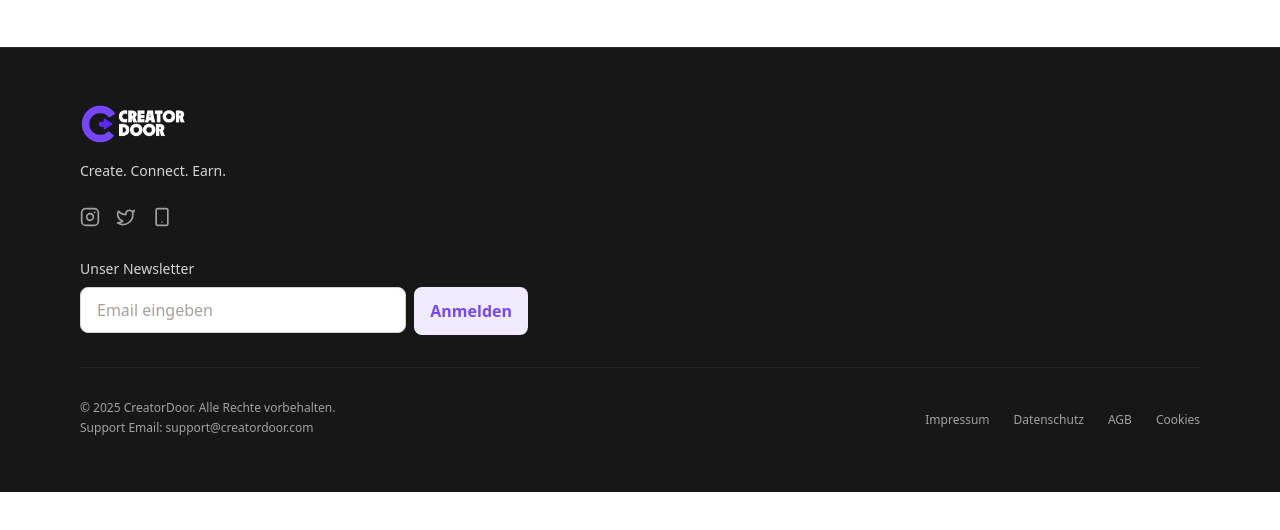
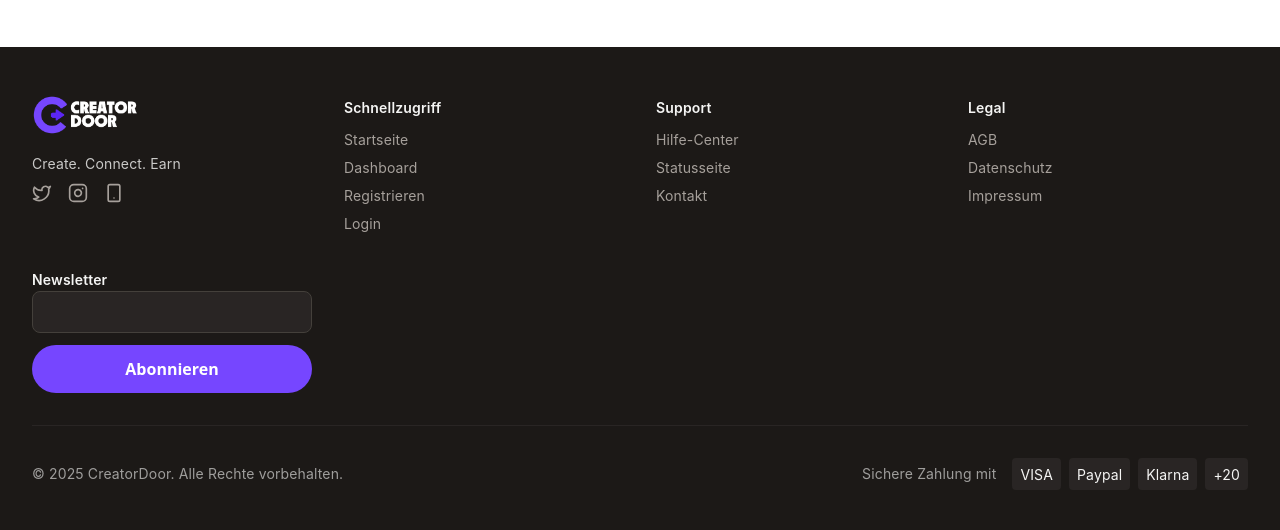
Before and after one commit to avalanche-official/help-creatordoor, a Vue app in the folder frontend/: page / in a window 1280 px wide. Shown: the part 826-1356 px from the top of the page. Before the commit the page ends 1318 px from the top, so only its background shows below. Built offline with nearby package versions, Linux system fonts and the light colour scheme; no server answers; a web font is replaced by a local one.

Commit message:
newupdate

```diff
--- a/frontend/src/components/templates/Footer/Footer.vue
+++ b/frontend/src/components/templates/Footer/Footer.vue
@@ -1,42 +1,33 @@
+<!-- src/components/Footer.vue -->
 <script setup>
 import { ref } from 'vue'
-import { newsletterService } from '@/services/newsletterService'
+import { useRouter } from 'vue-router'
+import newsletterService from '../../../services/newsletterService'
+import Text from '../../atoms/Text/Text.vue'
+import Button from '../../atoms/Button/Button.vue'
+import Icon from '../../atoms/Icon/Icon.vue'
 import Logo from '../../atoms/Logo/Logo.vue'
-import Icon from '../../atoms/Icon/Icon.vue'
-import InputField from '../../molecules/InputField/InputField.vue'
-import Button from '../../atoms/Button/Button.vue'
+const router = useRouter()
 
-const currentYear = new Date().getFullYear()
-const newsletterEmail = ref('')
+// Newsletter state
+const email = ref('')
 const isLoading = ref(false)
 const successMessage = ref('')
 const errorMessage = ref('')
 
-const legalLinks = [
-  { name: 'Impressum', href: '/impressum' },
-  { name: 'Datenschutz', href: '/datenschutz' },
-  { name: 'AGB', href: '/agb' },
-  { name: 'Cookies', href: '/cookie-policy' },
-]
-
-const socialLinks = [
-  { name: 'Instagram', icon: 'instagram', href: 'https://instagram.com/creatordoor_de' },
-  { name: 'Twitter', icon: 'twitter', href: 'https://x.com/creatordoor_de' },
-  { name: 'TikTok', icon: 'smartphone', href: 'https://tiktok.com/@creatordoor_de' },
-]
-
-const handleNewsletterSubmit = async () => {
+// Newsletter subscription handler
+const handleSubscribe = async () => {
   // Clear previous messages
   errorMessage.value = ''
   successMessage.value = ''
 
   // Validate email
-  if (!newsletterEmail.value || !newsletterEmail.value.trim()) {
+  if (!email.value || !email.value.trim()) {
     errorMessage.value = 'Bitte gib eine E-Mail-Adresse ein'
     return
   }
 
-  if (!newsletterEmail.value.includes('@')) {
+  if (!email.value.includes('@')) {
     errorMessage.value = 'Bitte gib eine gültige E-Mail-Adresse ein'
     return
   }
@@ -44,14 +35,16 @@ const handleNewsletterSubmit = async () => {
   isLoading.value = true
 
   try {
+    console.log('📧 Subscribing to newsletter:', email.value)
+
     const result = await newsletterService.subscribe({
-      email: newsletterEmail.value.trim(),
-      source: 'help_center_footer',
+      email: email.value.trim(),
+      source: 'footer_newsletter',
     })
 
     if (result.success) {
       successMessage.value = '🎉 Erfolgreich angemeldet!'
-      newsletterEmail.value = '' // Clear input
+      email.value = '' // Clear input
 
       // Clear success message after 5 seconds
       setTimeout(() => {
@@ -67,107 +60,217 @@ const handleNewsletterSubmit = async () => {
     isLoading.value = false
   }
 }
+
+// Navigation handlers
+const navigateTo = (path) => {
+  router.push(path)
+}
+
+const openExternal = (url) => {
+  window.open(url, '_blank', 'noopener,noreferrer')
+}
+
+const currentYear = new Date().getFullYear()
 </script>
 
 <template>
-  <footer class="bg-neutral-900 border-t border-neutral-800 mt-auto">
-    <div class="mx-auto px-4 py-10 md:py-14 max-w-6xl">
-      <!-- Mobile-First Layout -->
-      <div class="space-y-8">
-        <!-- Logo & Description Section -->
+  <footer class="bg-stone-900 text-stone-100 mt-auto">
+    <div class="max-w-7xl mx-auto px-4 sm:px-6 lg:px-8 py-12">
+      <div class="grid grid-cols-1 md:grid-cols-2 lg:grid-cols-4 gap-8 mb-8">
+        <!-- Column 1: About -->
         <div class="space-y-4">
-          <Logo variant="white" />
-
-          <p class="text-neutral-300 text-sm leading-relaxed max-w-sm">
-            Create. Connect. Earn.
-          </p>
-
-          <!-- Social Media Icons -->
-          <div class="flex items-center gap-4 pt-2">
-            <a
-              v-for="social in socialLinks"
-              :key="social.name"
-              :href="social.href"
-              target="_blank"
-              rel="noopener noreferrer"
-              class="text-neutral-400 hover:text-white transition-colors"
-              :aria-label="social.name"
+          <div class="flex items-center space-x-2">
+            <Logo variant="white" />
+          </div>
+          <Text variant="body-default" color="content-inverse" class="opacity-80">
+            Create. Connect. Earn
+          </Text>
+          <!-- Social Media Links -->
+          <div class="flex space-x-4 pt-2">
+            <button
+              @click="openExternal('https://twitter.com/creatordoor_de')"
+              class="text-stone-400 hover:text-primary-purple transition-colors cursor-pointer"
+              aria-label="Twitter"
             >
-              <Icon :name="social.icon" :size="20" />
-            </a>
-          </div>
-
-          <!-- Newsletter Subscription -->
-          <div class="pt-4 max-w-md">
-            <label for="newsletter-email" class="block text-sm font-medium text-neutral-300 mb-2">
-              Unser Newsletter
-            </label>
-            <form @submit.prevent="handleNewsletterSubmit" class="space-y-2">
-              <div class="flex gap-2">
-                <div class="flex-1">
-                  <InputField
-                    id="newsletter-email"
-                    background="light"
-                    v-model="newsletterEmail"
-                    type="email"
-                    class="bg-white"
-                    placeholder="Email eingeben"
-                    size="default"
-                    rounded="rounded-lg"
-                    :disabled="isLoading"
-                  />
-                </div>
-                <Button
-                  type="submit"
-                  variant="secondary"
-                  class="rounded-lg"
-                  :disabled="isLoading"
-                >
-                  {{ isLoading ? 'Lädt...' : 'Anmelden' }}
-                </Button>
-              </div>
-
-              <!-- Success Message -->
-              <p v-if="successMessage" class="text-green-400 text-sm">
-                {{ successMessage }}
-              </p>
-
-              <!-- Error Message -->
-              <p v-if="errorMessage" class="text-red-400 text-sm">
-                {{ errorMessage }}
-              </p>
-            </form>
+              <Icon name="twitter" :size="20" />
+            </button>
+            <button
+              @click="openExternal('https://instagram.com/creatordoor_de')"
+              class="text-stone-400 hover:text-primary-purple transition-colors cursor-pointer"
+              aria-label="Instagram"
+            >
+              <Icon name="instagram" :size="20" />
+            </button>
+            <button
+              @click="openExternal('https://tiktok.com/creatordoor_de')"
+              class="text-stone-400 hover:text-primary-purple transition-colors cursor-pointer"
+              aria-label="phone"
+            >
+              <Icon name="smartphone" :size="20" />
+            </button>
           </div>
         </div>
 
-        <!-- Divider -->
-        <div class="border-t border-neutral-800"></div>
+        <!-- Column 2: Product -->
+        <div class="space-y-4">
+          <Text variant="body-default-bold" color="content-inverse">Schnellzugriff</Text>
+          <nav class="space-y-1 mt-2">
+            <button
+              @click="openExternal('https://creatordoor.com')"
+              class="cursor-pointer block text-stone-400 hover:text-primary-purple transition-colors text-left"
+            >
+              <Text variant="body-default">Startseite</Text>
+            </button>
+            <button
+              @click="openExternal('https://creatordoor.com/dashboard')"
+              class="cursor-pointer block text-stone-400 hover:text-primary-purple transition-colors text-left"
+            >
+              <Text variant="body-default">Dashboard</Text>
+            </button>
+            <button
+              @click="openExternal('https://creatordoor.com/register')"
+              class="cursor-pointer block text-stone-400 hover:text-primary-purple transition-colors text-left"
+            >
+              <Text variant="body-default">Registrieren</Text>
+            </button>
+            <button
+              @click="openExternal('https://creatordoor.com/login')"
+              class="cursor-pointer block text-stone-400 hover:text-primary-purple transition-colors text-left"
+            >
+              <Text variant="body-default">Login</Text>
+            </button>
+          </nav>
+        </div>
+        <!-- Column 3: Support -->
+        <div class="space-y-4">
+          <Text variant="body-default-bold" color="content-inverse">Support</Text>
+          <nav class="space-y-1 mt-2">
+            <button
+              @click="navigateTo('/')"
+              class="cursor-pointer block text-stone-400 hover:text-primary-purple transition-colors text-left"
+            >
+              <Text variant="body-default">Hilfe-Center</Text>
+            </button>
+            <button
+              @click="openExternal('https://creatordoorstatus.statuspage.io/')"
+              class="cursor-pointer block text-stone-400 hover:text-primary-purple transition-colors text-left"
+            >
+              <Text variant="body-default">Statusseite</Text>
+            </button>
+            <button
+              @click="openExternal('https://creatordoor.com/contact')"
+              class="cursor-pointer block text-stone-400 hover:text-primary-purple transition-colors text-left"
+            >
+              <Text variant="body-default">Kontakt</Text>
+            </button>
+          </nav>
+        </div>
 
-        <!-- Bottom Section: Copyright & Legal -->
-        <div class="space-y-4 md:space-y-0 md:flex md:items-center md:justify-between">
-          <!-- Copyright & Support -->
-          <div class="space-y-1 order-2 md:order-1">
-            <p class="text-neutral-400 text-xs">
-              © {{ currentYear }} CreatorDoor. Alle Rechte vorbehalten.
-            </p>
-            <p class="text-neutral-400 text-xs">
-              Support Email: support@creatordoor.com
-            </p>
+        <!-- Column 3: Support -->
+        <div class="space-y-4">
+          <Text variant="body-default-bold" color="content-inverse">Legal</Text>
+          <nav class="space-y-1 mt-2">
+            <button
+              @click="openExternal('https://creatordoor.com/agb')"
+              class="cursor-pointer block text-stone-400 hover:text-primary-purple transition-colors text-left"
+            >
+              <Text variant="body-default">AGB</Text>
+            </button>
+            <button
+              @click="openExternal('https://creatordoor.com/datenschutz')"
+              class="cursor-pointer block text-stone-400 hover:text-primary-purple transition-colors text-left"
+            >
+              <Text variant="body-default">Datenschutz</Text>
+            </button>
+            <button
+              @click="openExternal('https://creatordoor.com/impressum')"
+              class="cursor-pointer block text-stone-400 hover:text-primary-purple transition-colors text-left"
+            >
+              <Text variant="body-default">Impressum</Text>
+            </button>
+          </nav>
+        </div>
+
+        <!-- Column 4: Newsletter -->
+        <div class="space-y-4">
+          <Text variant="body-default-bold" color="content-inverse">Newsletter</Text>
+
+          <form @submit.prevent="handleSubscribe" class="space-y-3">
+            <!-- Email Input -->
+            <div>
+              <input
+                v-model="email"
+                type="email"
+                placeholder=""
+                :disabled="isLoading"
+                class="w-full px-4 py-2 bg-stone-800 border border-stone-700 rounded-lg text-stone-100 placeholder-stone-500 focus:outline-none focus:ring-1 focus:ring-violet-500 focus:border-transparent transition-all disabled:opacity-50 disabled:cursor-not-allowed"
+              />
+            </div>
+
+            <!-- Submit Button -->
+            <Button
+              type="submit"
+              variant="primary"
+              size="medium"
+              :loading="isLoading"
+              :disabled="isLoading"
+              class="w-full"
+            >
+              {{ isLoading ? 'Wird gesendet...' : 'Abonnieren' }}
+            </Button>
+          </form>
+
+          <!-- Success Message -->
+          <div v-if="successMessage" class="p-3 bg-green-900/30 border border-green-700 rounded-lg">
+            <Text variant="body-default" color="sentiment-positive">
+              {{ successMessage }}
+            </Text>
           </div>
 
-          <!-- Legal Links -->
-          <nav class="order-1 md:order-2">
-            <ul class="flex flex-wrap gap-x-6 gap-y-2">
-              <li v-for="link in legalLinks" :key="link.name">
-                <a
-                  :href="link.href"
-                  class="text-neutral-400 hover:text-white transition-colors text-xs"
-                >
-                  {{ link.name }}
-                </a>
-              </li>
-            </ul>
-          </nav>
+          <!-- Error Message -->
+          <div v-if="errorMessage" class="p-3 bg-red-900/30 border border-red-700 rounded-lg">
+            <Text variant="body-default" color="sentiment-negative">
+              {{ errorMessage }}
+            </Text>
+          </div>
+        </div>
+      </div>
+
+      <!-- Bottom Bar -->
+      <div
+        class="pt-8 border-t border-stone-800 flex flex-col sm:flex-row justify-between items-center space-y-4 sm:space-y-0"
+      >
+        <Text variant="body-default" color="content-inverse" class="opacity-60">
+          © {{ currentYear }} CreatorDoor. Alle Rechte vorbehalten.
+        </Text>
+
+        <!-- Payment Methods -->
+        <div class="flex items-center space-x-4">
+          <Text variant="body-default" color="content-inverse" class="opacity-60">
+            Sichere Zahlung mit
+          </Text>
+          <div class="flex items-center space-x-2">
+            <div class="px-2 py-1 bg-stone-800 rounded">
+              <Text variant="body-default" color="content-inverse" class="text-xs font-medium">
+                VISA
+              </Text>
+            </div>
+            <div class="px-2 py-1 bg-stone-800 rounded">
+              <Text variant="body-default" color="content-inverse" class="text-xs font-medium">
+                Paypal
+              </Text>
+            </div>
+            <div class="px-2 py-1 bg-stone-800 rounded">
+              <Text variant="body-default" color="content-inverse" class="text-xs font-medium">
+                Klarna
+              </Text>
+            </div>
+            <div class="px-2 py-1 bg-stone-800 rounded">
+              <Text variant="body-default" color="content-inverse" class="text-xs font-medium">
+                +20
+              </Text>
+            </div>
+          </div>
         </div>
       </div>
     </div>
@@ -175,7 +278,21 @@ const handleNewsletterSubmit = async () => {
 </template>
 
 <style scoped>
-a {
-  transition: all 0.2s ease;
+/* Custom scrollbar for dark theme */
+::-webkit-scrollbar {
+  width: 8px;
+}
+
+::-webkit-scrollbar-track {
+  background: rgb(28, 25, 23);
+}
+
+::-webkit-scrollbar-thumb {
+  background: rgb(87, 83, 78);
+  border-radius: 4px;
+}
+
+::-webkit-scrollbar-thumb:hover {
+  background: rgb(120, 113, 108);
 }
 </style>
```
Also changed, not shown: 2 other files (tests, documents, lock files or other folders).
